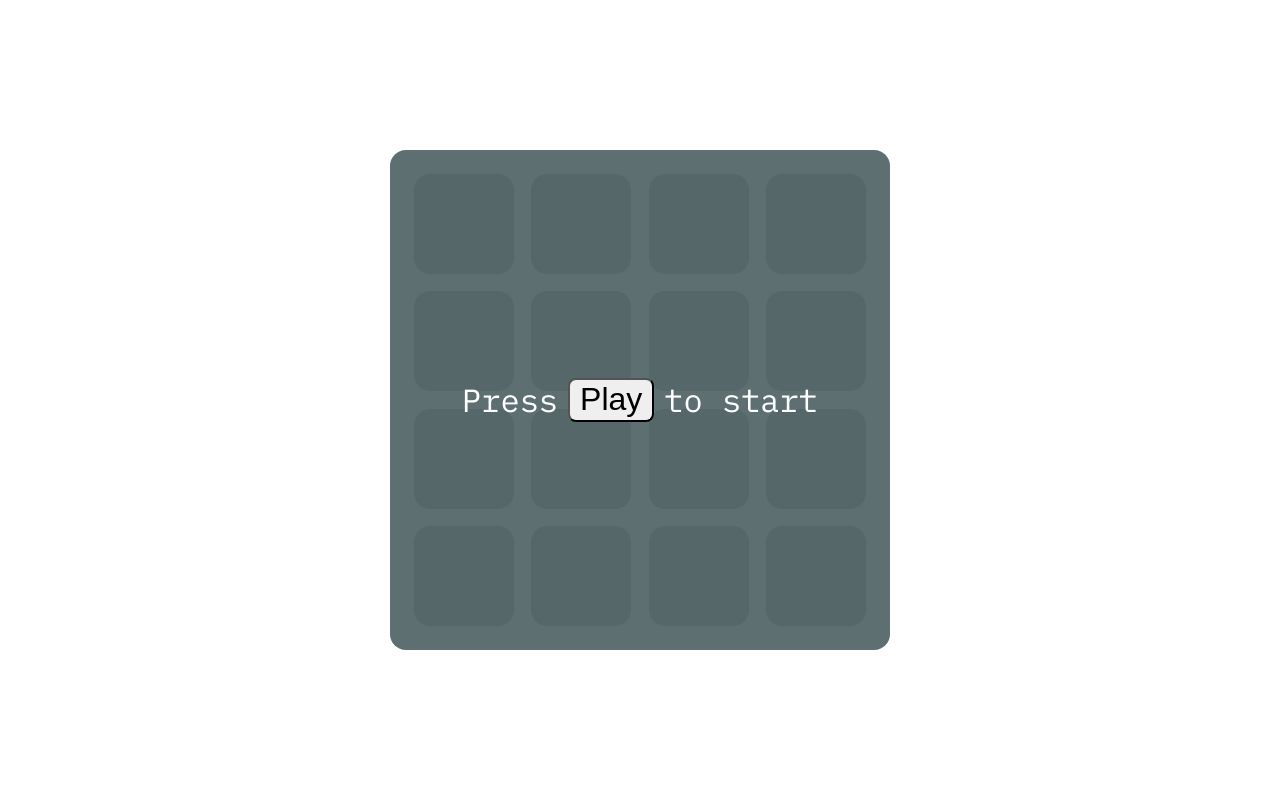
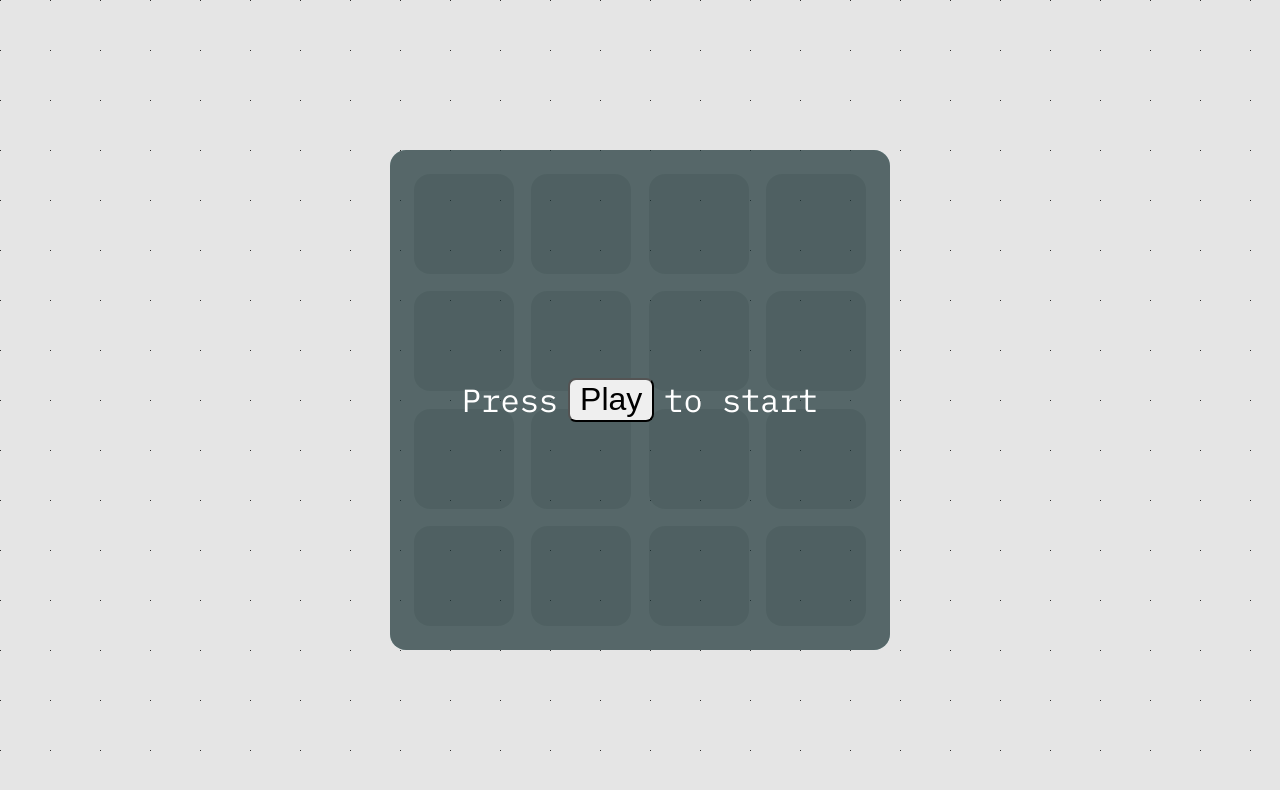
Before and after one commit to probil/15-puzzle, a Vue app: page / in a window 1280 px wide. Shown: the top 790 px of the page. Built offline with nearby package versions, Linux system fonts and the light colour scheme.

Commit message:
feat(game): set more attractive background

```diff
--- a/src/components/App.vue
+++ b/src/components/App.vue
@@ -66,6 +66,7 @@
   body
     margin 0
     font-family: 'IBM Plex Mono', monospace;
+    background: embedurl("../assets/bg-pattern.svg"), #e5e5e5
 
   .app
     min-height 100vh
```
Also changed, not shown: src/assets/bg-pattern.svg (added).
